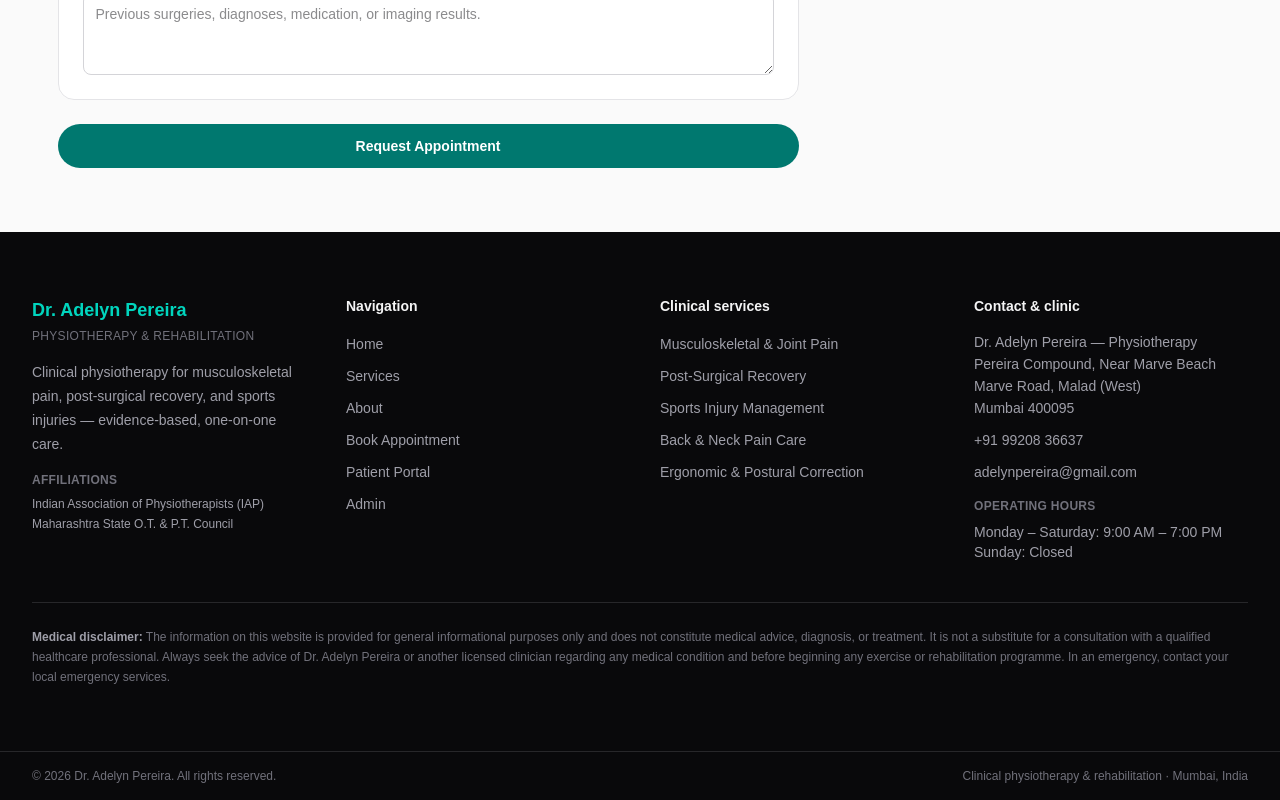
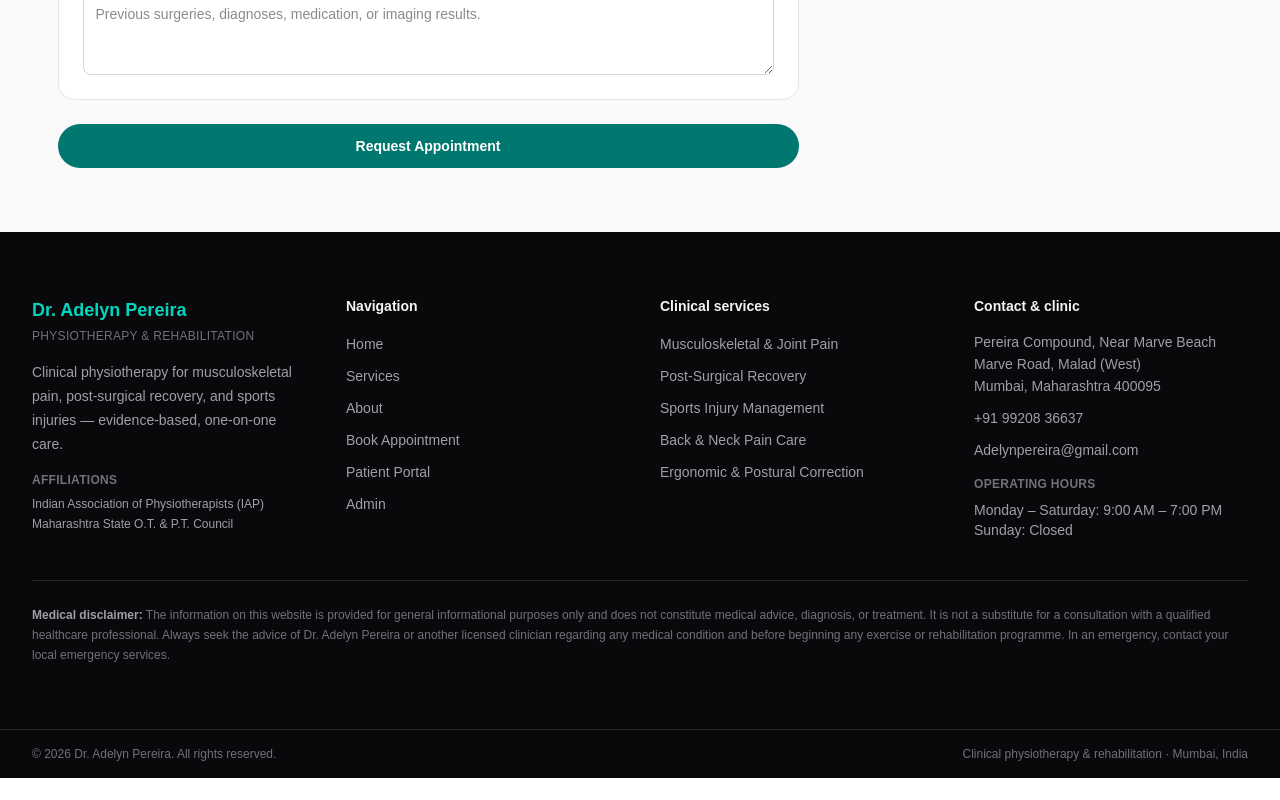
Before and after one commit to freddiedsouza/Adelyn, a Next.js app: page /book in a window 1280 px wide. Shown: the part 1803-2603 px from the top of the page. After the commit the page ends 2581 px from the top, so only its background shows below. Built offline with nearby package versions, Linux system fonts and the light colour scheme.

Commit message:
chore: finalise footer address (Mumbai, Maharashtra 400095), drop placeholder clinic name

```diff
--- a/src/components/Footer.tsx
+++ b/src/components/Footer.tsx
@@ -1,15 +1,16 @@
 import Link from "next/link";
 
+// Clinic trades under Dr. Adelyn Pereira's name for now — no separate clinic
+// name yet. Add a `name` line here when one is confirmed.
 const clinic = {
-  name: "Dr. Adelyn Pereira — Physiotherapy",
   addressLines: [
     "Pereira Compound, Near Marve Beach",
     "Marve Road, Malad (West)",
-    "Mumbai 400095",
+    "Mumbai, Maharashtra 400095",
   ],
   phoneDisplay: "+91 99208 36637",
   phoneHref: "tel:+919920836637",
-  email: "adelynpereira@gmail.com",
+  email: "Adelynpereira@gmail.com",
 };
 
 const quickNav = [
@@ -122,10 +123,9 @@ export default function Footer() {
               Contact &amp; clinic
             </p>
             <address className="mt-4 flex flex-col gap-3 text-sm not-italic">
-              <span className="block">
-                {clinic.name}
+              <span className="block space-y-0.5">
                 {clinic.addressLines.map((line) => (
-                  <span key={line} className="mt-0.5 block text-zinc-400">
+                  <span key={line} className="block text-zinc-400">
                     {line}
                   </span>
                 ))}
```
